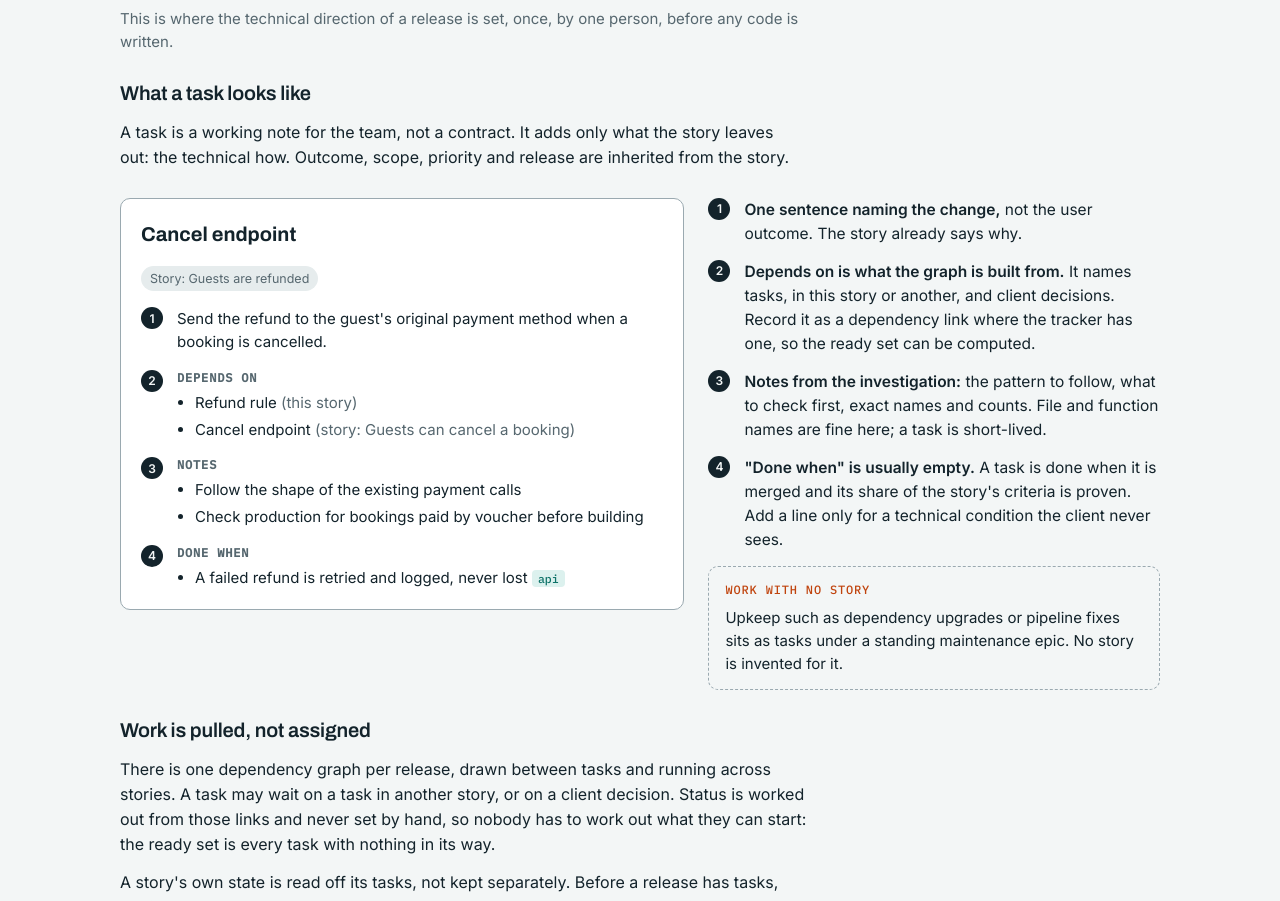
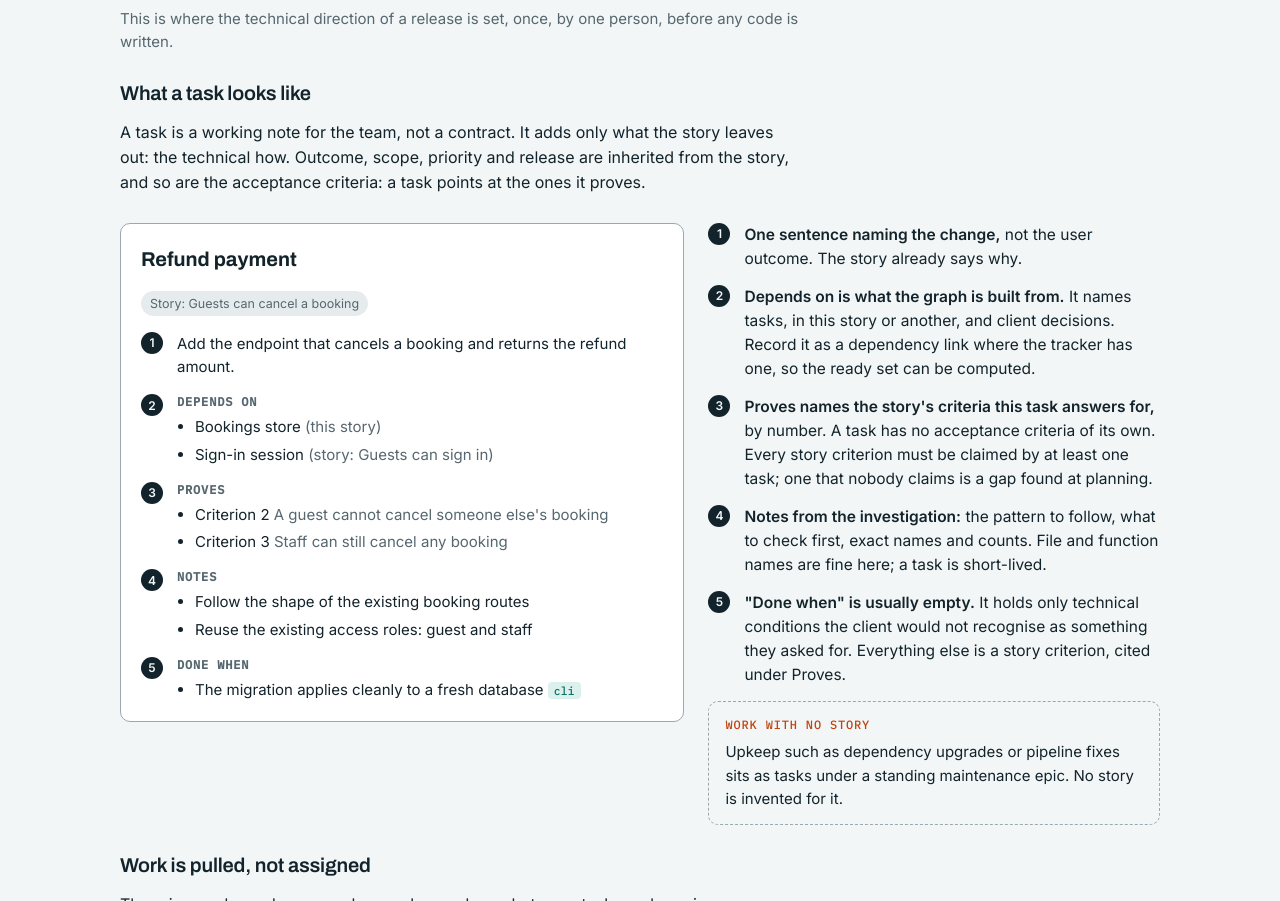
Before and after one commit to TandemCreativeDev/slipstream, a plain HTML site: page index.html in a window 1280 px wide. Shown: the part 6040-6941 px from the top of the page. Drawn offline with Linux system fonts and the light colour scheme.

Commit message:
docs(explainer): number criteria and add proves to task example

```diff
--- a/index.html
+++ b/index.html
@@ -135,7 +135,7 @@ svg .tt { fill: var(--team); }
 .part > div { min-width: 0; display: flex; flex-direction: column; gap: 6px; }
 .part h5 { margin: 0; font: 600 12px var(--mono); letter-spacing: .07em; text-transform: uppercase; color: var(--muted); }
 .part p, .part li { font-size: 15px; }
-.part ul { margin: 0; padding-left: 18px; display: flex; flex-direction: column; gap: 4px; }
+.part ul, .part ol { margin: 0; padding-left: 18px; display: flex; flex-direction: column; gap: 4px; }
 .tag { font-family: var(--mono); font-size: 11.5px; color: var(--team); background: var(--team-t); border-radius: 4px; padding: 1px 6px; white-space: nowrap; }
 .tscroll { overflow-x: auto; }
 table { border-collapse: collapse; width: 100%; font-size: 14.5px; }
@@ -413,12 +413,12 @@ th { font-weight: 600; color: var(--muted); font-size: 13px; }
           <tr><td>Who can cancel</td><td>The guest who made the booking, and staff</td></tr>
         </tbody></table></div></div></div>
       <div class="part"><span class="num">3</span><div><h5>Not included</h5><ul><li>Email confirming the cancellation (its own Should story)</li><li>Choosing a reason for cancelling (its own Could story)</li><li>Changing the dates of a booking (Release 3)</li></ul></div></div>
-      <div class="part"><span class="num">4</span><div><h5>Acceptance criteria</h5><ul>
+      <div class="part"><span class="num">4</span><div><h5>Acceptance criteria</h5><ol>
         <li>A guest cancels their own booking and it shows as cancelled <span class="tag">browser</span></li>
         <li>A guest cannot cancel someone else's booking <span class="tag">api</span></li>
         <li>Staff can still cancel any booking <span class="tag">api</span></li>
         <li>The refund shown matches the amount refunded <span class="tag">db</span></li>
-      </ul></div></div>
+      </ol></div></div>
       <div class="part"><span class="num">5</span><div><h5>Depends on</h5><ul><li>Guests can sign in (Release 1)</li><li>Guests can make a booking (Release 1)</li></ul></div></div>
       <div class="part"><span class="num">6</span><div><h5>Blocked on</h5><p>The client confirms the refund window, in days, before the release starts.</p></div></div>
     </article>
@@ -427,7 +427,7 @@ th { font-weight: 600; color: var(--muted); font-size: 13px; }
         <li><span class="num">1</span><span><b>Outcome first.</b> Who gets what and why, in one or two sentences.</span></li>
         <li><span class="num">2</span><span><b>Requirements as a table.</b> Needs and their detail, not prose.</span></li>
         <li><span class="num">3</span><span><b>Say what is left out,</b> and the release where it arrives if known.</span></li>
-        <li><span class="num">4</span><span><b>Each criterion is one checkable outcome</b> and says how it is proved. A criterion that forbids something is paired with one showing the allowed path still works.</span></li>
+        <li><span class="num">4</span><span><b>Each criterion is one checkable outcome</b> and says how it is proved. A criterion that forbids something is paired with one showing the allowed path still works. They are numbered so tasks can cite them.</span></li>
         <li><span class="num">5</span><span><b>Stories that must land first.</b> A rough link, used to order the work and place the story in a release. Once the release has tasks, the task links take over.</span></li>
         <li><span class="num">6</span><span><b>Anything the client must supply</b> is named: who, what, in which format, by when. It becomes a client decision in the task graph.</span></li>
       </ol>
@@ -479,29 +479,34 @@ th { font-weight: 600; color: var(--muted); font-size: 13px; }
 
   <div class="block">
     <h3>What a task looks like</h3>
-    <p>A task is a working note for the team, not a contract. It adds only what the story leaves out: the technical how. Outcome, scope, priority and release are inherited from the story.</p>
+    <p>A task is a working note for the team, not a contract. It adds only what the story leaves out: the technical how. Outcome, scope, priority and release are inherited from the story, and so are the acceptance criteria: a task points at the ones it proves.</p>
   </div>
   <div class="anatomy">
     <article class="story" aria-label="Example task">
-      <h4>Cancel endpoint</h4>
-      <div class="fields" aria-label="Link held by the tracker"><span>Story: Guests are refunded</span></div>
-      <div class="part"><span class="num">1</span><div><p>Send the refund to the guest's original payment method when a booking is cancelled.</p></div></div>
+      <h4>Refund payment</h4>
+      <div class="fields" aria-label="Link held by the tracker"><span>Story: Guests can cancel a booking</span></div>
+      <div class="part"><span class="num">1</span><div><p>Add the endpoint that cancels a booking and returns the refund amount.</p></div></div>
       <div class="part"><span class="num">2</span><div><h5>Depends on</h5><ul>
-        <li>Refund rule <span class="muted">(this story)</span></li>
-        <li>Cancel endpoint <span class="muted">(story: Guests can cancel a booking)</span></li>
+        <li>Bookings store <span class="muted">(this story)</span></li>
+        <li>Sign-in session <span class="muted">(story: Guests can sign in)</span></li>
       </ul></div></div>
-      <div class="part"><span class="num">3</span><div><h5>Notes</h5><ul>
-        <li>Follow the shape of the existing payment calls</li>
-        <li>Check production for bookings paid by voucher before building</li>
+      <div class="part"><span class="num">3</span><div><h5>Proves</h5><ul>
+        <li>Criterion 2 <span class="muted">A guest cannot cancel someone else's booking</span></li>
+        <li>Criterion 3 <span class="muted">Staff can still cancel any booking</span></li>
       </ul></div></div>
-      <div class="part"><span class="num">4</span><div><h5>Done when</h5><ul><li>A failed refund is retried and logged, never lost <span class="tag">api</span></li></ul></div></div>
+      <div class="part"><span class="num">4</span><div><h5>Notes</h5><ul>
+        <li>Follow the shape of the existing booking routes</li>
+        <li>Reuse the existing access roles: guest and staff</li>
+      </ul></div></div>
+      <div class="part"><span class="num">5</span><div><h5>Done when</h5><ul><li>The migration applies cleanly to a fresh database <span class="tag">cli</span></li></ul></div></div>
     </article>
     <div class="block">
       <ol class="notes">
         <li><span class="num">1</span><span><b>One sentence naming the change,</b> not the user outcome. The story already says why.</span></li>
         <li><span class="num">2</span><span><b>Depends on is what the graph is built from.</b> It names tasks, in this story or another, and client decisions. Record it as a dependency link where the tracker has one, so the ready set can be computed.</span></li>
-        <li><span class="num">3</span><span><b>Notes from the investigation:</b> the pattern to follow, what to check first, exact names and counts. File and function names are fine here; a task is short-lived.</span></li>
-        <li><span class="num">4</span><span><b>"Done when" is usually empty.</b> A task is done when it is merged and its share of the story's criteria is proven. Add a line only for a technical condition the client never sees.</span></li>
+        <li><span class="num">3</span><span><b>Proves names the story's criteria this task answers for,</b> by number. A task has no acceptance criteria of its own. Every story criterion must be claimed by at least one task; one that nobody claims is a gap found at planning.</span></li>
+        <li><span class="num">4</span><span><b>Notes from the investigation:</b> the pattern to follow, what to check first, exact names and counts. File and function names are fine here; a task is short-lived.</span></li>
+        <li><span class="num">5</span><span><b>"Done when" is usually empty.</b> It holds only technical conditions the client would not recognise as something they asked for. Everything else is a story criterion, cited under Proves.</span></li>
       </ol>
       <div class="never"><b>Work with no story</b><span>Upkeep such as dependency upgrades or pipeline fixes sits as tasks under a standing maintenance epic. No story is invented for it.</span></div>
     </div>
```
